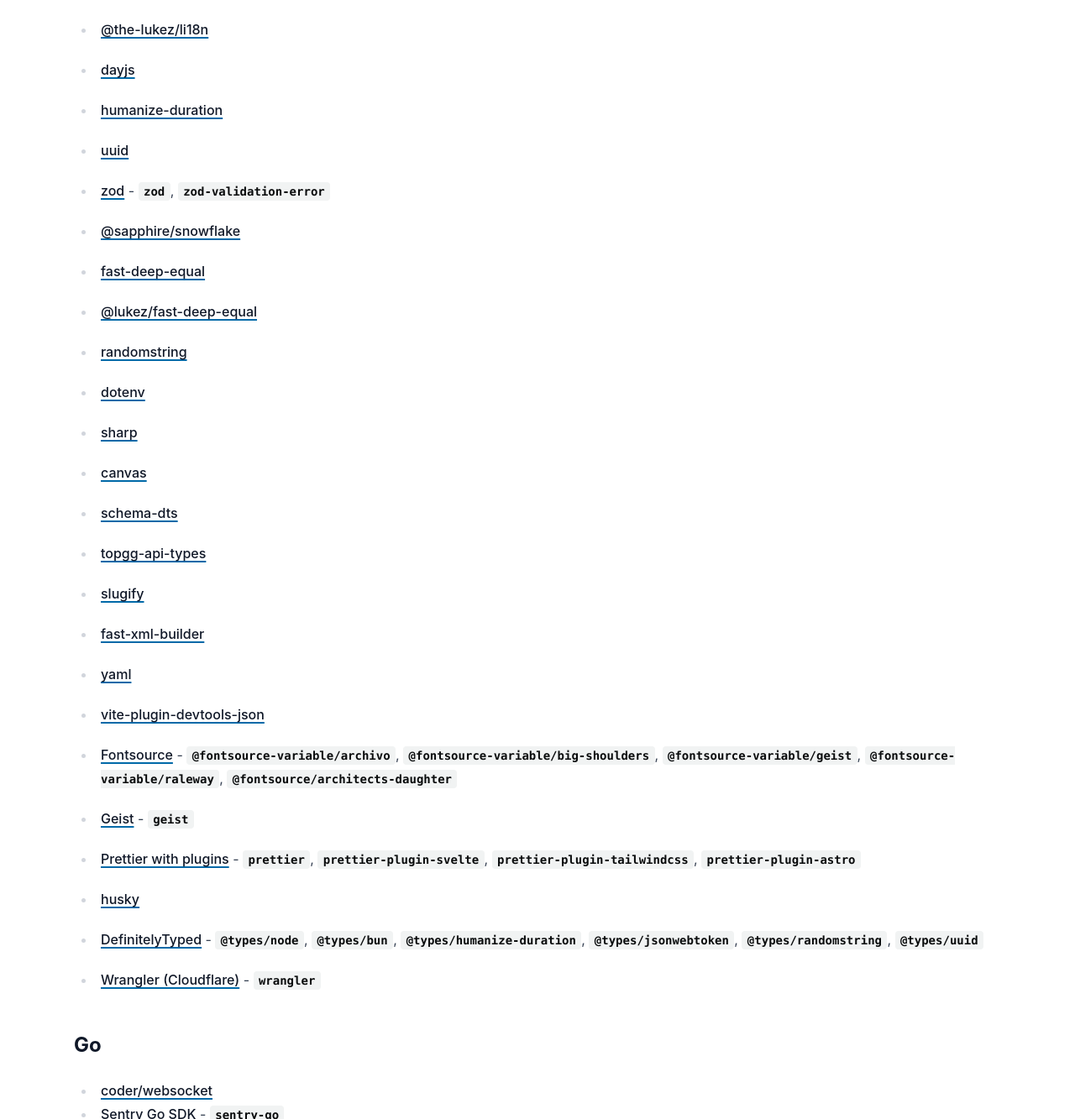
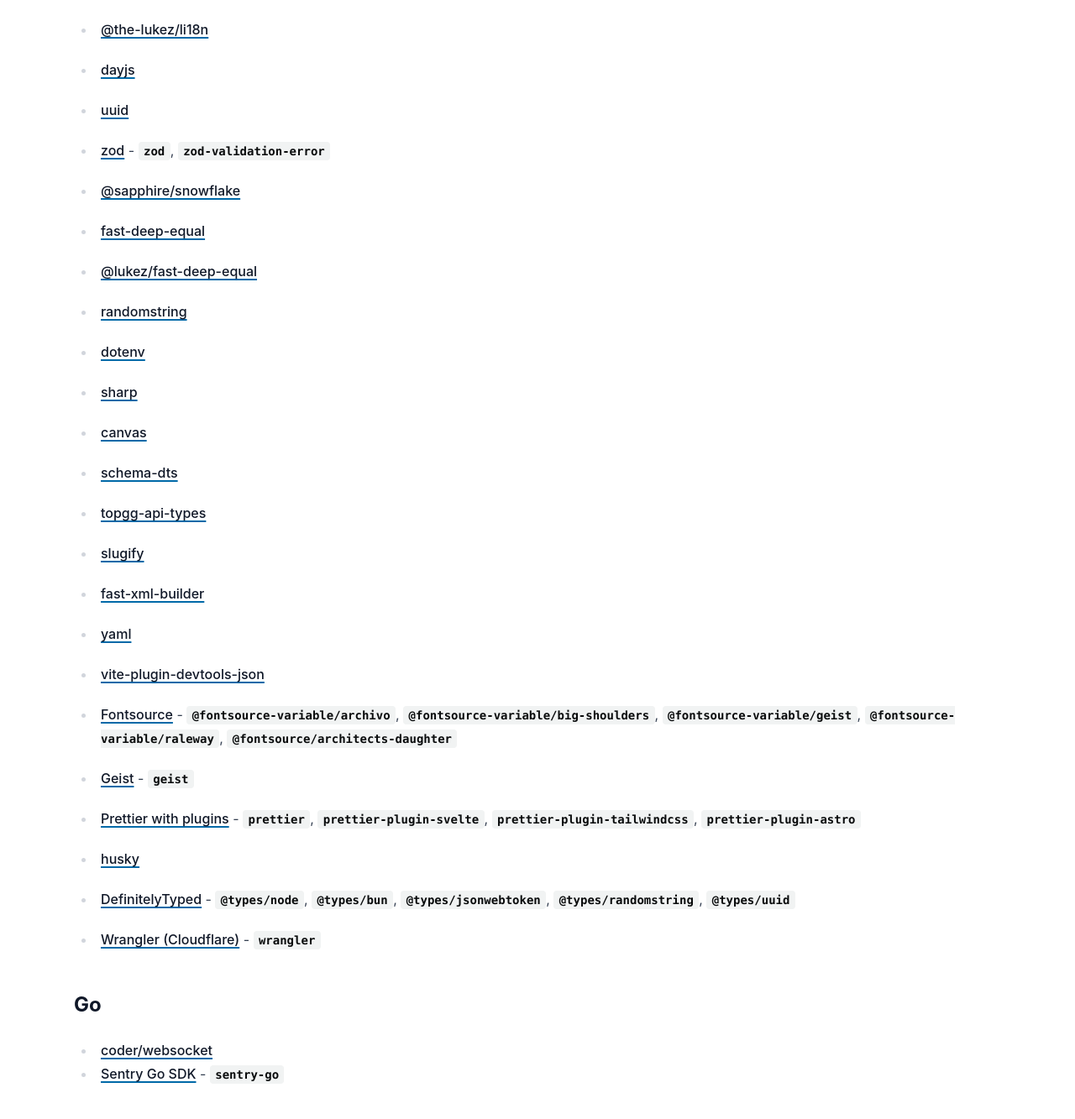
Before and after one commit to supportmailapp/legal, an Astro site: page /licenses in a window 1280 px wide. Shown: the part 2963-4296 px from the top of the page at 84% size. Built offline with nearby package versions, Linux system fonts and the light colour scheme; Astro itself is replaced by a stand-in of ours.

Commit message:
fix: remove humanize-duration from licenses list
No SupportMail project depends on it anymore.

```diff
--- a/src/content/legal/licenses/index.md
+++ b/src/content/legal/licenses/index.md
@@ -75,7 +75,6 @@ title: Licenses
 - [@the-lukez/li18n](https://www.npmjs.com/package/@the-lukez/li18n)
 
 - [dayjs](https://day.js.org)
-- [humanize-duration](https://www.npmjs.com/package/humanize-duration)
 - [uuid](https://www.npmjs.com/package/uuid)
 - [zod](https://zod.dev) - `zod`, `zod-validation-error`
 - [@sapphire/snowflake](https://www.npmjs.com/package/@sapphire/snowflake)
@@ -98,7 +97,7 @@ title: Licenses
 - [Prettier with plugins](https://prettier.io) - `prettier`, `prettier-plugin-svelte`, `prettier-plugin-tailwindcss`, `prettier-plugin-astro`
 - [husky](https://typicode.github.io/husky/)
 
-- [DefinitelyTyped](https://github.com/DefinitelyTyped/DefinitelyTyped) - `@types/node`, `@types/bun`, `@types/humanize-duration`, `@types/jsonwebtoken`, `@types/randomstring`, `@types/uuid`
+- [DefinitelyTyped](https://github.com/DefinitelyTyped/DefinitelyTyped) - `@types/node`, `@types/bun`, `@types/jsonwebtoken`, `@types/randomstring`, `@types/uuid`
 
 - [Wrangler (Cloudflare)](https://developers.cloudflare.com/workers/wrangler/) - `wrangler`
 
```
